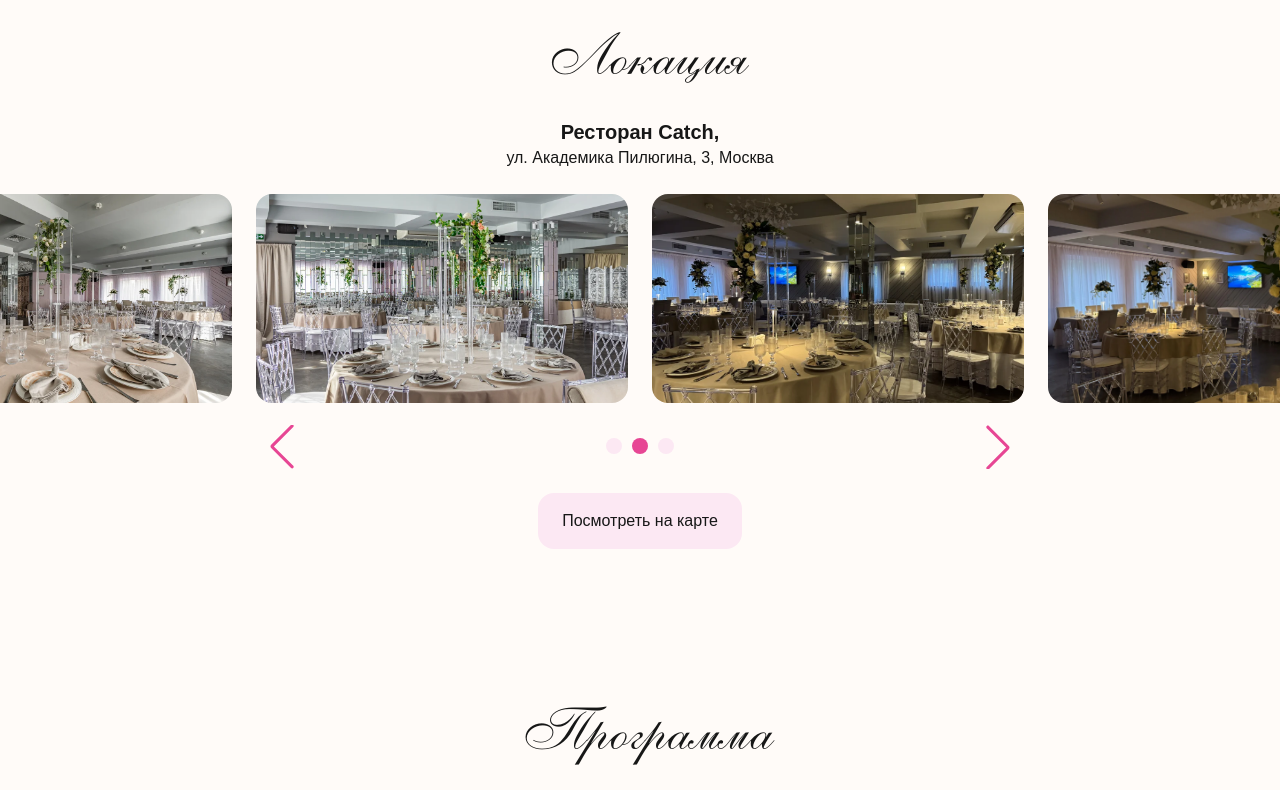
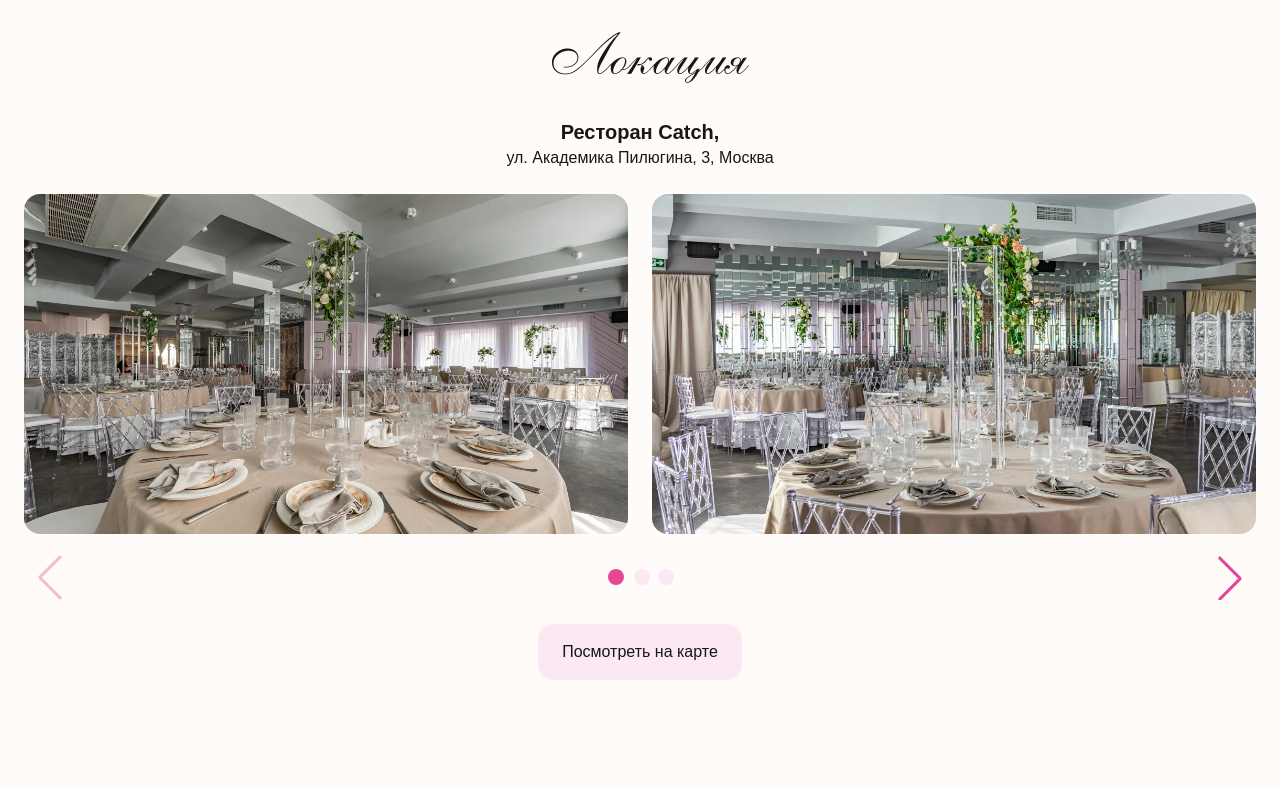
Before and after one commit to Cherkoz/wedding, a Next.js app: page / in a window 1280 px wide. Shown: the part 2402-3192 px from the top of the page. Built offline with nearby package versions, Linux system fonts and the light colour scheme.

Commit message:
слайдэ

```diff
--- a/app/components/carousel.tsx
+++ b/app/components/carousel.tsx
@@ -30,9 +30,8 @@ export function Carousel({
       <div className="dark:from-background dark:to-background/0 absolute top-0 left-0 z-50 h-full w-4 bg-gradient-to-r from-white to-white/0 md:w-10 xl:w-[calc((100%-1280px)/2)]"></div>
       <div className="dark:from-background dark:to-background/0 absolute top-0 right-0 z-50 h-full w-4 bg-gradient-to-l from-white to-white/0 md:w-10 xl:w-[calc((100%-1280px)/2)]"></div>
 
-      <div className="container py-0!">
+      <div className="max-w-screen md:container px-6! md:py-0!">
         <Swiper
-          initialSlide={1}
           modules={[Pagination, Navigation]}
           spaceBetween={spaceBetween}
           slidesPerView={1}
```
